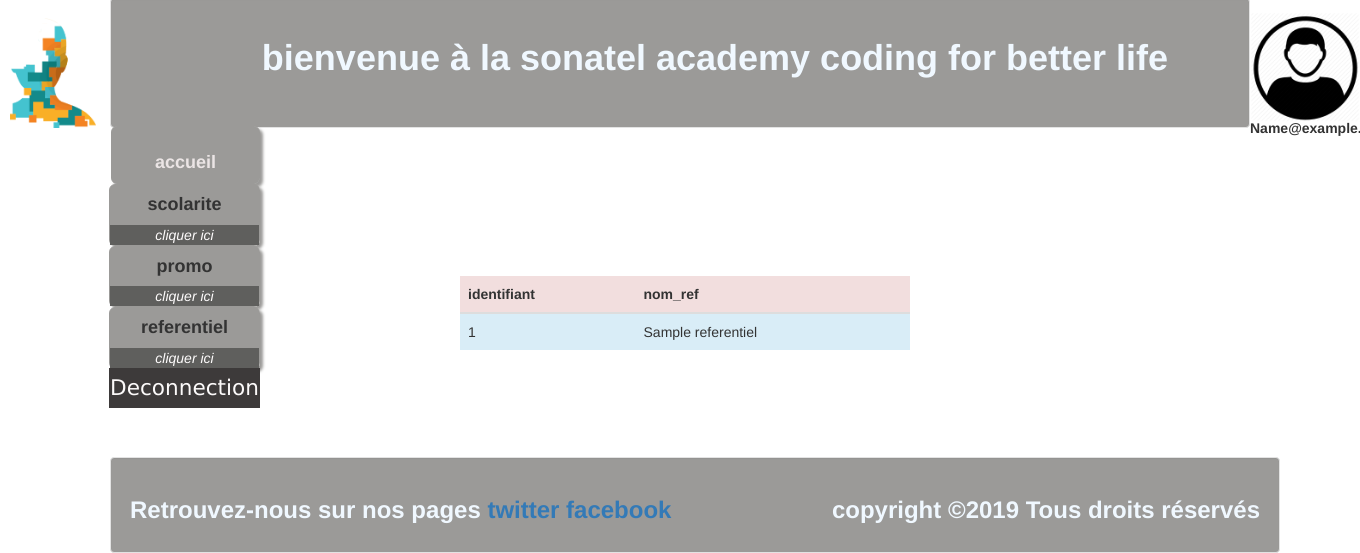
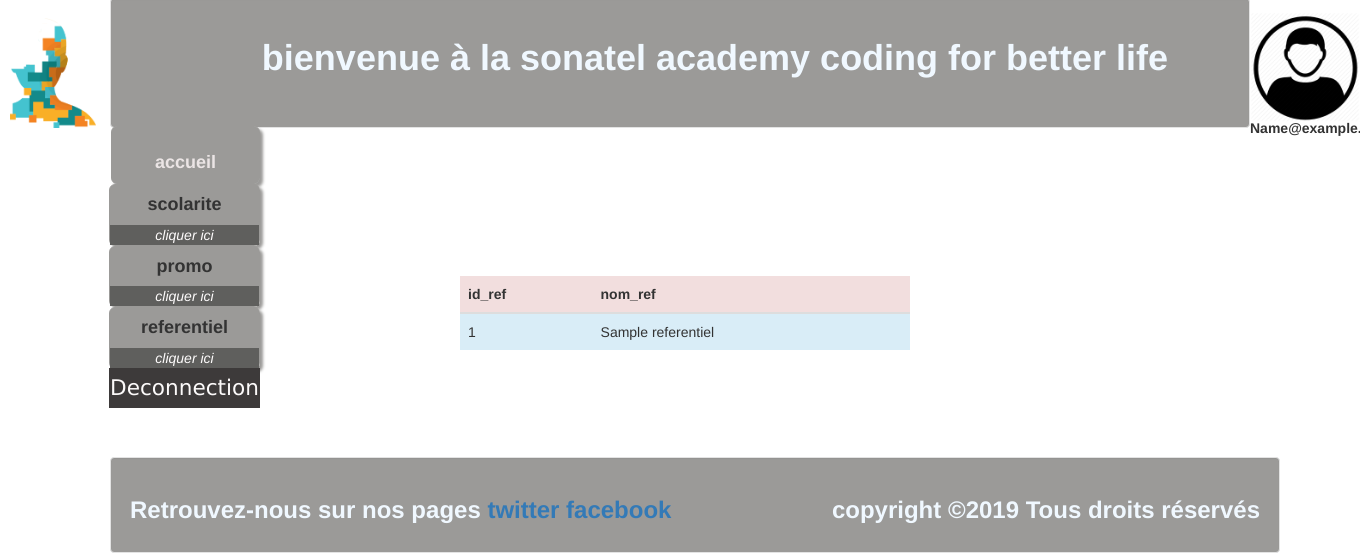
Before and after one commit to mousaa32/academy, a Flask app: page /listeref in a window 1360 px wide; the page is wider, and only the part inside the window is pictured. Shown: the top 553 px of that part. Run offline with Flask 2, Linux system fonts and the light colour scheme; the visitor is signed in with stand-in values (Sample User, id 1); a database or web service that is not in the repository returns one stand-in record (values such as "Sample title"); some libraries are stand-ins or nearby versions.

Commit message:
Update listeref.html

```diff
--- a/templates/listeref.html
+++ b/templates/listeref.html
@@ -15,7 +15,7 @@
             <thead >
 
                 <tr class="danger">
-                    <th >identifiant</th>
+                    <th >id_ref</th>
                     <th>nom_ref</th>
                 </tr>
             </thead>
```
